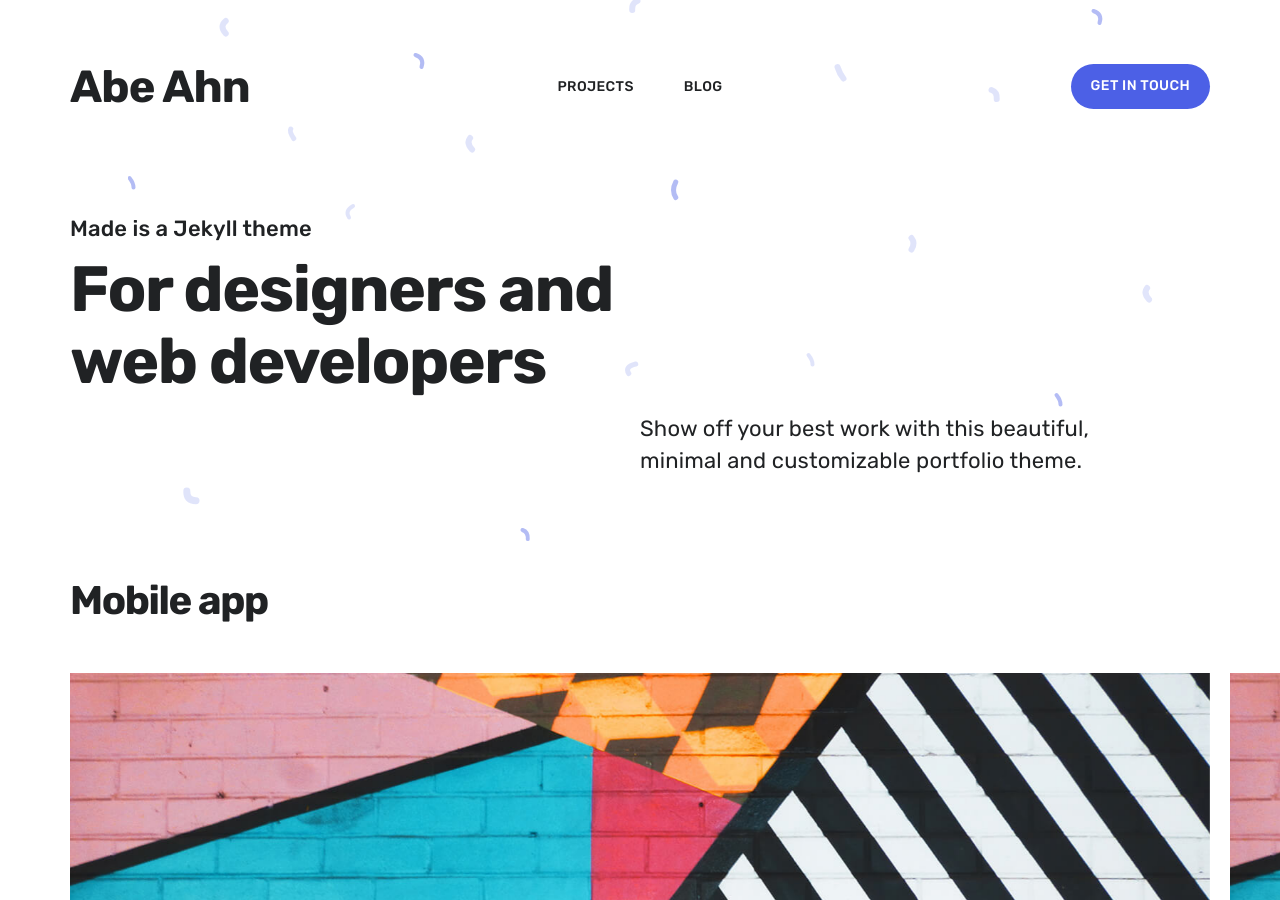
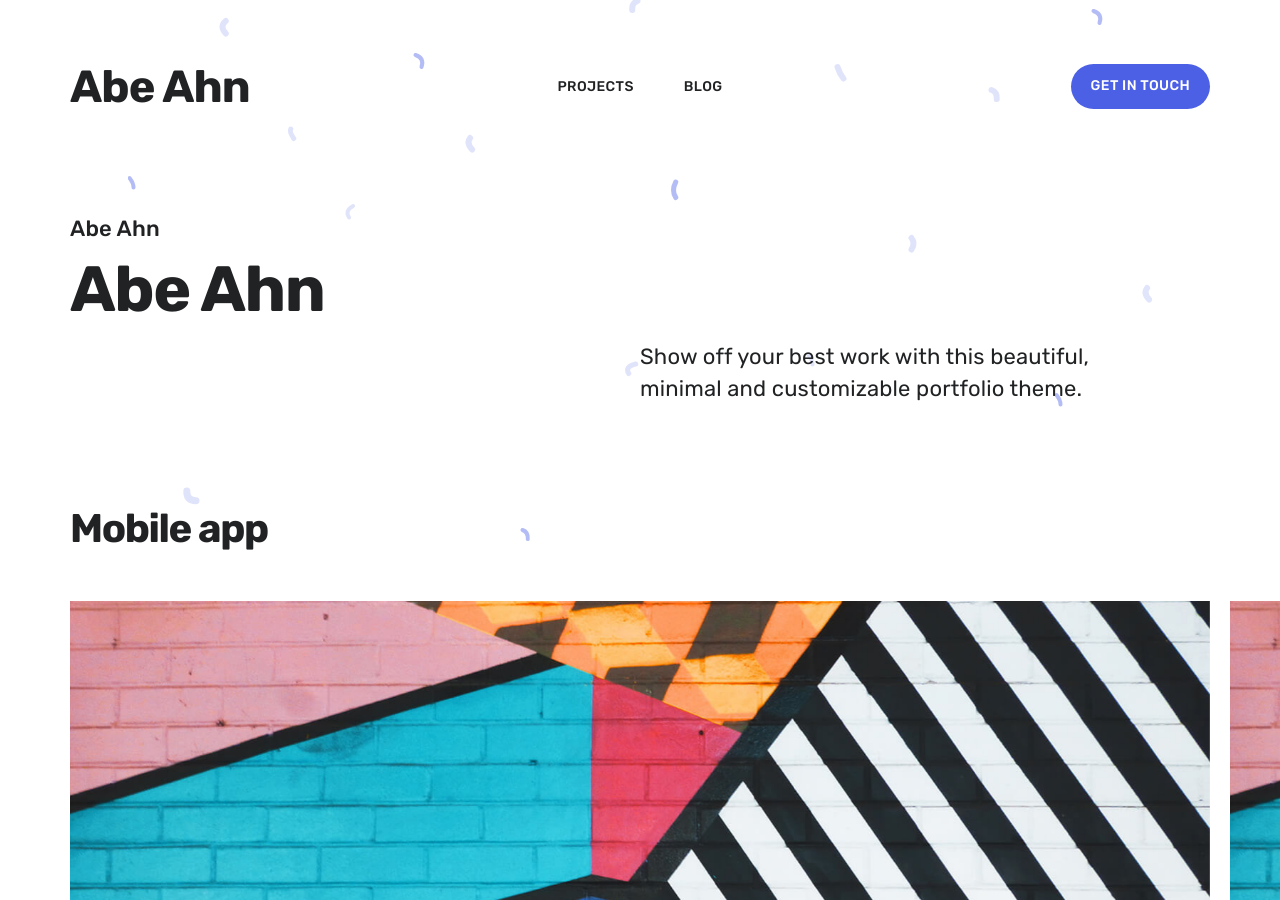
Before and after one commit to abemsq/abe-portfolio, a Jekyll site: the page built from index.html, in a window 1280 px wide and 900 px high. Built offline with Jekyll 4.4.1, drawn with Linux system fonts in a browser that asks for light colours; nearby versions of some CDN libraries.

Commit message:
Second commit

```diff
--- a/index.html
+++ b/index.html
@@ -1,6 +1,6 @@
 ---
 layout: default
-overtitle: Made is a Jekyll theme
+overtitle: Abe Ahn
 title: For designers and web developers
 description: Show off your best work with this beautiful, minimal and customizable portfolio theme.
 featured_image: /images/social.jpg
@@ -15,8 +15,8 @@ featured_image: /images/social.jpg
 	<section class="hero">
 		<div class="wrap grid">
 			<div class="title">
-				<p class="subtitle">{{ page.overtitle }}</p>
-				<h1>{{ page.title }}</h1>
+				<p class="subtitle">Abe Ahn</p>
+				<h1>Abe Ahn</h1>
 			</div>
 
 			<p class="intro subtitle--light">
```
